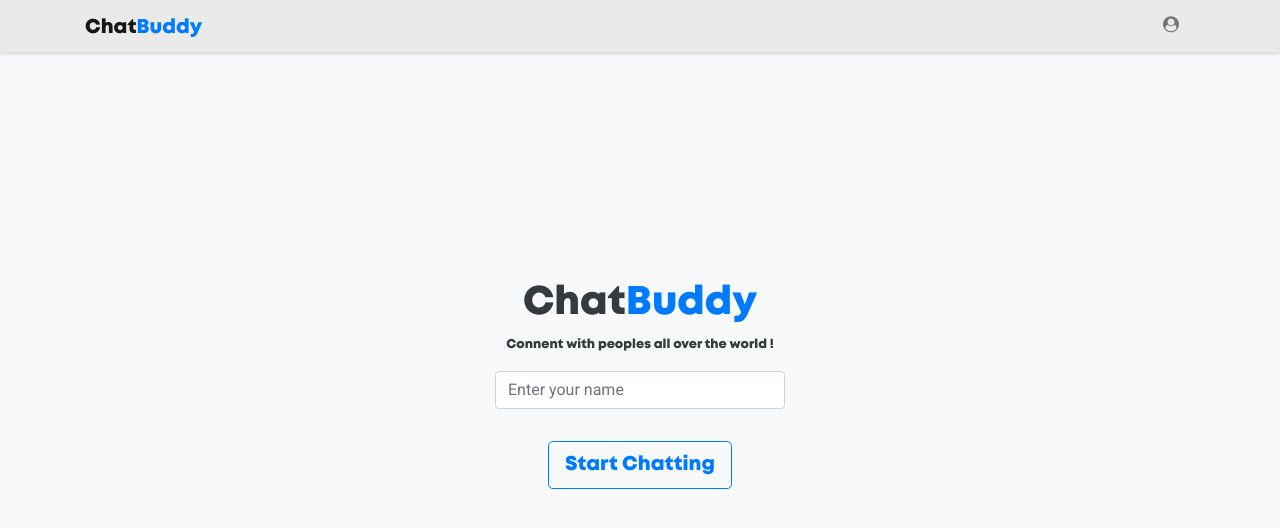
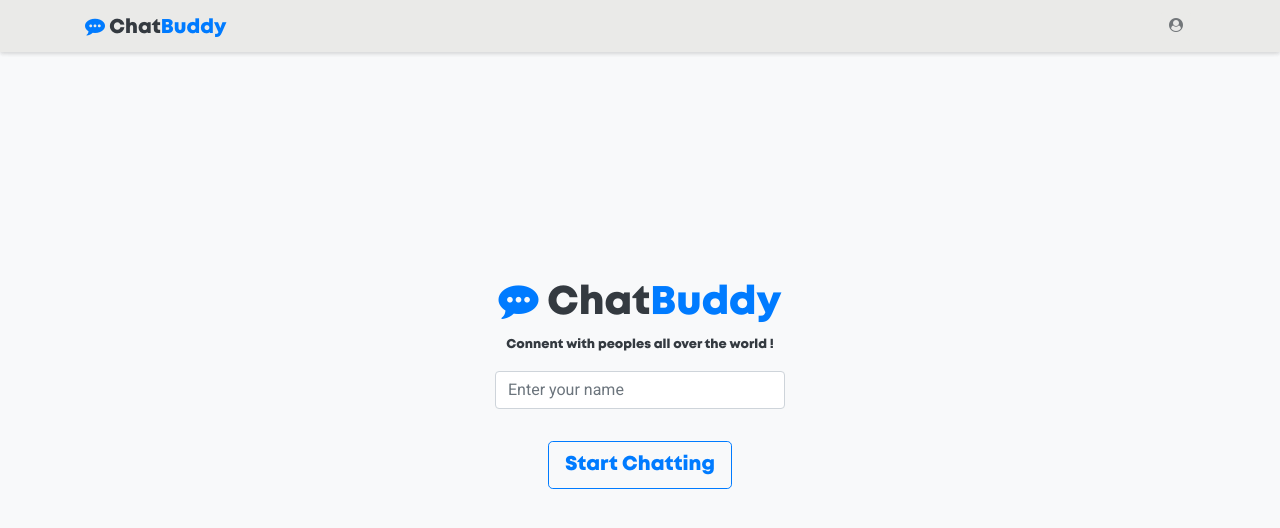
Before and after one commit to karandas777/Chatroom, a React (Create React App) app: page / in a window 1280 px wide. Shown: the top 528 px of the page. Built offline with nearby package versions, Linux system fonts and the light colour scheme.

Commit message:
added new favicon

```diff
--- a/src/component/ChatCard.js
+++ b/src/component/ChatCard.js
@@ -23,10 +23,10 @@ export default class ChatCard extends Component {
                 <div className="row my-4 mx-0" >
                     <div className="col-11 pl-0 text-right">
                         <div className="bg-light shadow text-dark text-left p-2 rounded-lg d-inline-block" onClick={this.funToggleDate}>
-                            <div className="h5 p-2 my-0">{chat.message}</div>
+                            <div className="h6 my-0">{chat.message}</div>
                         </div>
                         {
-                            this.state.date ? (<div className="small text-right px-2 mt-2">Sent by {chat.username} on {chat.date}</div>) : null
+                            this.state.date ? (<div className="small text-primary text-right px-2 mt-2">Sent by {chat.username} on {chat.date}</div>) : null
                         }
                     </div>
                     <div className="col-1 p-0">
@@ -45,10 +45,10 @@ export default class ChatCard extends Component {
                     </div>
                     <div className="col-11 pr-0">
                         <div className="bg-light shadow text-dark p-2 rounded-lg d-inline-block" onClick={this.funToggleDate}>
-                            <div className="h5 p-2 my-0">{chat.message}</div>
+                            <div className="h6 my-0">{chat.message}</div>
                         </div>
                         {
-                            this.state.date ? (<div className="small px-2 mt-2">Sent by {chat.username} on {chat.date}</div>) : null
+                            this.state.date ? (<div className="small text-primary px-2 mt-2">Sent by {chat.username} on {chat.date}</div>) : null
                         }
                     </div>
                 </div>
--- a/src/component/Header.js
+++ b/src/component/Header.js
@@ -13,11 +13,11 @@ export default class Header extends Component {
             <div className="container-fluid fixed-top w-100 bg-grad-light shadow-sm px-0">
                 <div className="container">
                 <nav className="navbar navbar-light px-0 py-1">
-                    <span className="navbar-brand brandname mt-1">
-                        Chat<span className="text-primary">Buddy</span>
+                    <span className="navbar-brand brandname mt-1 text-primary">
+                        <i class="fa fa-commenting"></i> <span className="text-dark"> Chat</span>Buddy
                     </span>
                             <span className="float-right d-inline-block">
-                                <button className="btn bg-grad-light text-dark border-0 mr-1 brandname" disabled>
+                                <button className="btn bg-grad-light btn-sm text-dark border-0 mr-1 brandname" disabled>
                                 <i className="fa fa-user-circle"></i> {localStorage.getItem('username') && localStorage.getItem('username').slice(0,10)}
                                 </button>
 
--- a/src/component/Landing.js
+++ b/src/component/Landing.js
@@ -55,7 +55,8 @@ export default class Landing extends Component {
                 <div className="text-dark pb-5 content">
                     <div className="container text-center">
 
-                        <h1 className="h1 mt-3 brandname">Chat<span className="text-primary">Buddy</span></h1>
+                        <h1 className="h1 mt-3 brandname text-primary">
+                            <i class="fa fa-commenting"></i> <span className="text-dark"> Chat</span>Buddy</h1>
                         <p className="small brandname mb-3">Connent with peoples all over the world !</p>
                         <input type="text" name="username" value={this.state.username} placeholder={this.state.placeHolder} onChange={this.handleChange}
                             className="my-3 form-control mx-auto col-md-6">
```
Also changed, not shown: public/logo.png, src/assets/logo.png (deleted).
